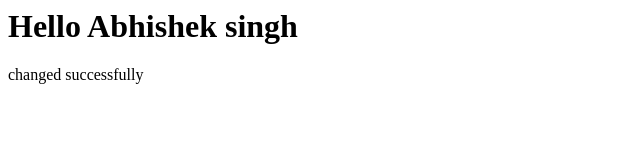
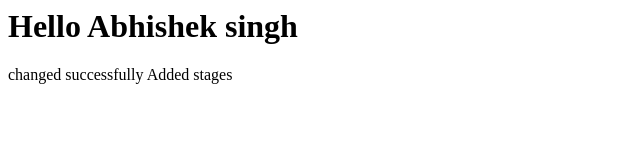
Before and after one commit to Aviskgithub/beanstalk, a website: page index.html in a window 1280 px wide. Shown: the full height of the page, 0-640 px from the left. Drawn offline with Linux system fonts and the light colour scheme.

Commit message:
stage added

```diff
--- a/index.html
+++ b/index.html
@@ -3,5 +3,6 @@
 <body>
 <h1> Hello Abhishek singh </h1>
   changed successfully
+  Added stages
 </body>
 </html>
```
